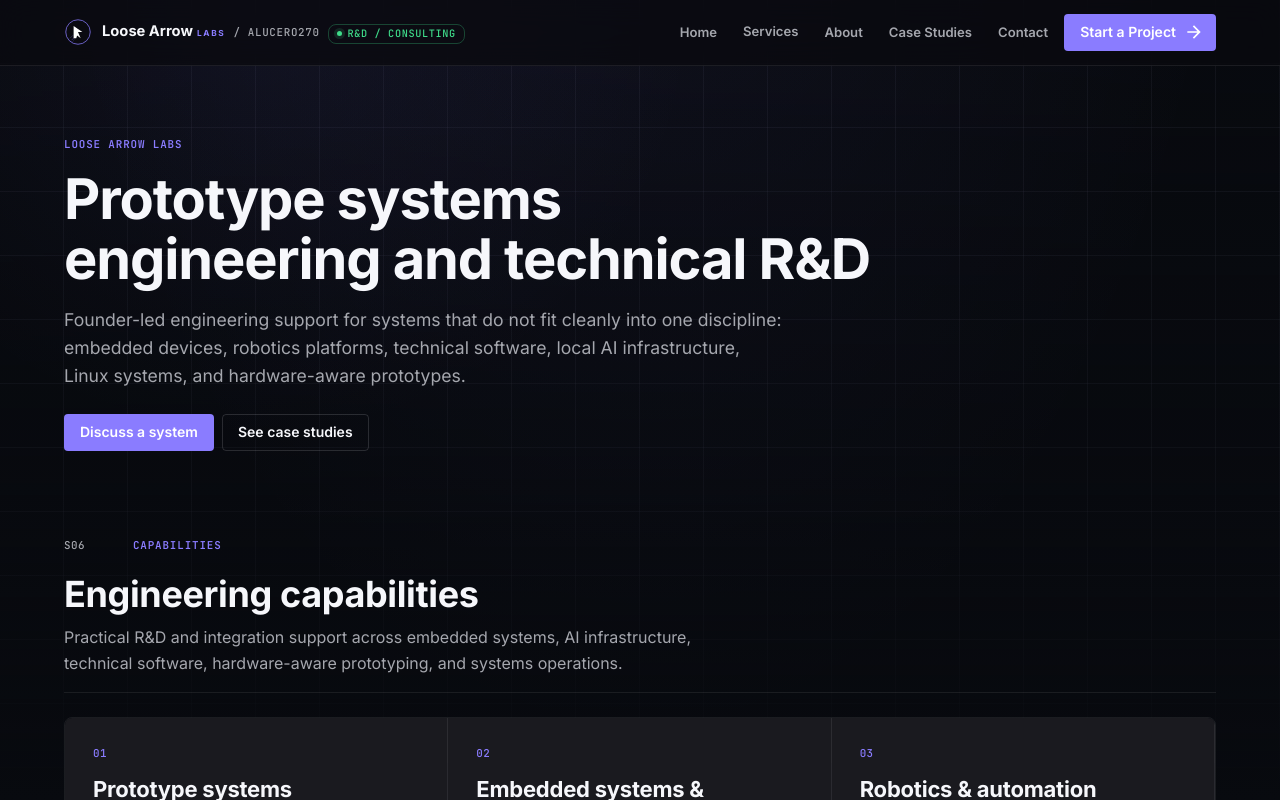
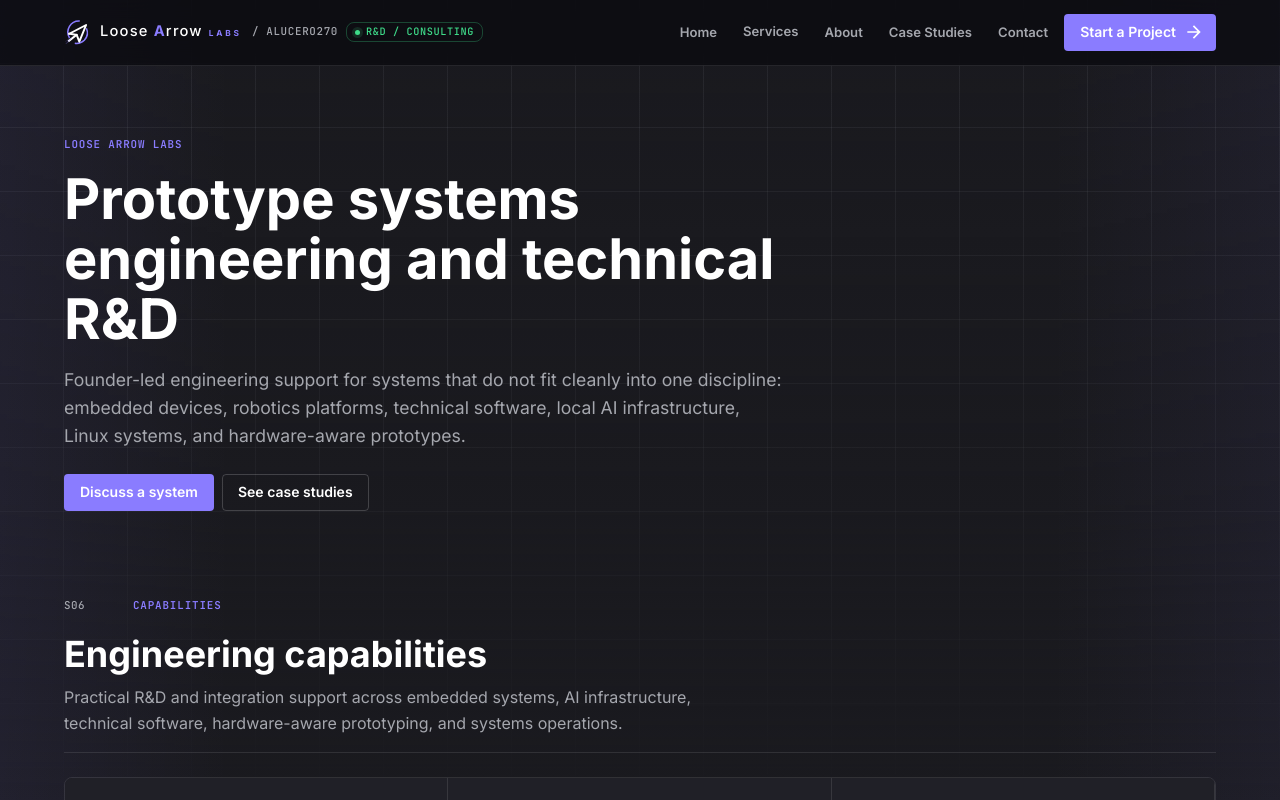
Before and after one commit to alucero270/Portfolio, a Next.js app: page /services in a window 1280 px wide. Shown: the top 800 px of the page. Built offline with nearby package versions, Linux system fonts and the light colour scheme; a web font is replaced by a local one; what @mui/material-nextjs would draw is missing.

Commit message:
Implement Loose Arrow Labs branding

```diff
--- a/src/app/globals.css
+++ b/src/app/globals.css
@@ -28,11 +28,11 @@ html {
 
 body {
   min-height: 100vh;
-  background-color: #080a0f;
+  background-color: #1a1a1f;
   background-image:
-    radial-gradient(ellipse 80% 50% at 50% -10%, rgba(138, 124, 255, 0.08), transparent 60%),
-    linear-gradient(rgba(95, 95, 122, 0.12) 1px, transparent 1px),
-    linear-gradient(90deg, rgba(95, 95, 122, 0.12) 1px, transparent 1px);
+    linear-gradient(180deg, rgba(26, 26, 31, 0) 0%, #1a1a1f 72%),
+    linear-gradient(rgba(165, 167, 174, 0.1) 1px, transparent 1px),
+    linear-gradient(90deg, rgba(165, 167, 174, 0.1) 1px, transparent 1px);
   background-position:
     center top,
     -1px -1px,
@@ -41,7 +41,7 @@ body {
     auto,
     64px 64px,
     64px 64px;
-  color: #f6f7fb;
+  color: #ffffff;
   font-family: var(--font-body);
   -webkit-font-smoothing: antialiased;
   -moz-osx-font-smoothing: grayscale;
@@ -53,8 +53,14 @@ body::before {
   inset: 0;
   pointer-events: none;
   background:
-    linear-gradient(180deg, rgba(8, 10, 15, 0) 0%, rgba(8, 10, 15, 0.34) 58%, #080a0f 100%),
-    radial-gradient(circle at 20% 0%, rgba(138, 124, 255, 0.07), transparent 34%);
+    linear-gradient(
+      90deg,
+      rgba(138, 124, 255, 0.07),
+      transparent 18%,
+      transparent 82%,
+      rgba(138, 124, 255, 0.05)
+    ),
+    linear-gradient(180deg, rgba(26, 26, 31, 0) 0%, rgba(26, 26, 31, 0.42) 64%, #1a1a1f 100%);
   z-index: -1;
 }
 
--- a/src/app/page.tsx
+++ b/src/app/page.tsx
@@ -40,18 +40,22 @@ export const metadata: Metadata = {
 
 const signalStripItems: SignalStripItem[] = [
   {
+    glyph: "chip",
     label: "Prototype systems",
     description: "Feasibility, subsystem boundaries, bench validation, and working proofs.",
   },
   {
+    glyph: "robot",
     label: "Embedded & robotics",
     description: "MCU/Linux architecture, telemetry, control interfaces, and device bring-up.",
   },
   {
+    glyph: "bolt",
     label: "AI infrastructure",
     description: "Local inference, retrieval systems, agent tooling, and deterministic workflows.",
   },
   {
+    glyph: "code",
     label: "Technical software",
     description: "Operational tools, APIs, data pipelines, dashboards, and integration services.",
   },
--- /dev/null
+++ b/src/components/atoms/brand-glyph.tsx
@@ -0,0 +1,35 @@
+import { Box } from "@mui/material";
+import type { SxProps, Theme } from "@mui/material/styles";
+
+const glyphPaths = {
+  bolt: "/images/glyphs/glyph-bolt.svg",
+  chip: "/images/glyphs/glyph-chip.svg",
+  code: "/images/glyphs/glyph-code.svg",
+  robot: "/images/glyphs/glyph-robot.svg",
+} as const;
+
+export type BrandGlyphName = keyof typeof glyphPaths;
+
+type BrandGlyphProps = {
+  name: BrandGlyphName;
+  size?: number;
+  sx?: SxProps<Theme>;
+};
+
+export function BrandGlyph({ name, size = 24, sx }: BrandGlyphProps) {
+  return (
+    <Box
+      aria-hidden="true"
+      component="span"
+      sx={{
+        bgcolor: "currentColor",
+        display: "inline-block",
+        height: size,
+        mask: `url(${glyphPaths[name]}) center / contain no-repeat`,
+        WebkitMask: `url(${glyphPaths[name]}) center / contain no-repeat`,
+        width: size,
+        ...sx,
+      }}
+    />
+  );
+}
--- a/src/components/atoms/index.ts
+++ b/src/components/atoms/index.ts
@@ -1,4 +1,5 @@
 export { ExternalLink } from "./external-link";
+export { BrandGlyph, type BrandGlyphName } from "./brand-glyph";
 export { LogoLockup } from "./logo-lockup";
 export { LogoMark } from "./logo-mark";
 export { MonoLabel } from "./mono-label";
--- a/src/components/atoms/logo-lockup.tsx
+++ b/src/components/atoms/logo-lockup.tsx
@@ -30,13 +30,18 @@ export function LogoLockup({ size = "md", showTagline = false, className, sx }:
               component="span"
               sx={{
                 fontFamily: "var(--font-display)",
-                fontWeight: 700,
+                fontWeight: 500,
                 fontSize: t.name,
+                letterSpacing: "0.08em",
                 lineHeight: 1.2,
                 color: "text.primary",
               }}
             >
-              Loose Arrow
+              Loose{" "}
+              <Box component="span" sx={{ color: "primary.main", fontWeight: 700 }}>
+                A
+              </Box>
+              rrow
             </Typography>
             <Typography
               component="span"
@@ -45,7 +50,7 @@ export function LogoLockup({ size = "md", showTagline = false, className, sx }:
                 fontFamily: "var(--font-display)",
                 fontWeight: 700,
                 fontSize: t.labs,
-                letterSpacing: "0.2em",
+                letterSpacing: "0.34em",
                 lineHeight: 1.2,
                 textTransform: "uppercase",
               }}
--- a/src/components/atoms/logo-mark.tsx
+++ b/src/components/atoms/logo-mark.tsx
@@ -24,56 +24,58 @@ export function LogoMark({ size = 32, className, sx }: LogoMarkProps) {
       <svg
         width={size}
         height={size}
-        viewBox="0 0 64 64"
+        viewBox="0 0 128 128"
         fill="none"
         xmlns="http://www.w3.org/2000/svg"
         aria-hidden="true"
       >
-        {/* Accent circle behind the arrow */}
-        <circle
-          cx="32"
-          cy="32"
-          r="28"
+        <path
+          d="M72 13.5A51 51 0 0 0 25.4 91.3"
+          stroke="#8A7CFF"
+          strokeWidth="7"
+          strokeLinecap="butt"
+        />
+        <path
+          d="M102.4 46.7a51.1 51.1 0 0 1-9.6 55.1 51 51 0 0 1-43.5 13.7"
+          stroke="#8A7CFF"
+          strokeWidth="7"
+          strokeLinecap="butt"
+        />
+        <path
+          d="M24 72 101 32 70 108 58 77 23 104"
+          stroke="#FFFFFF"
+          strokeWidth="9"
+          strokeLinecap="square"
+          strokeLinejoin="round"
+        />
+        <path
+          d="M24 72 57 77"
+          stroke="#FFFFFF"
+          strokeWidth="9"
+          strokeLinecap="square"
+          strokeLinejoin="round"
+        />
+        <path
+          d="M11 116 33 94"
+          stroke="#8A7CFF"
+          strokeWidth="3"
+          strokeLinecap="square"
+          opacity="0.58"
+        />
+        <path
+          d="M16 105 30 91"
+          stroke="#8A7CFF"
+          strokeWidth="2.5"
+          strokeLinecap="square"
+          opacity="0.42"
+        />
+        <path
+          d="M7 108 23 92"
           stroke="#8A7CFF"
           strokeWidth="2"
-          fill="none"
-          opacity="0.85"
+          strokeLinecap="square"
+          opacity="0.28"
         />
-
-        {/* Speed / brush strokes trailing lower-left */}
-        <line
-          x1="18"
-          y1="50"
-          x2="26"
-          y2="42"
-          stroke="#8A7CFF"
-          strokeWidth="1.5"
-          strokeLinecap="round"
-          opacity="0.5"
-        />
-        <line
-          x1="14"
-          y1="46"
-          x2="20"
-          y2="40"
-          stroke="#8A7CFF"
-          strokeWidth="1.5"
-          strokeLinecap="round"
-          opacity="0.35"
-        />
-        <line
-          x1="20"
-          y1="54"
-          x2="24"
-          y2="48"
-          stroke="#8A7CFF"
-          strokeWidth="1.5"
-          strokeLinecap="round"
-          opacity="0.25"
-        />
-
-        {/* Stylized arrow cursor pointing up-right */}
-        <path d="M22 46 L22 18 L42 32 L32 32 L38 46 L30 40 L28 46 Z" fill="#FFFFFF" />
       </svg>
     </Box>
   );
--- a/src/components/site-shell.tsx
+++ b/src/components/site-shell.tsx
@@ -2,7 +2,7 @@ import { ArrowForward } from "@mui/icons-material";
 import { Box, Button, Container, Stack, Typography } from "@mui/material";
 import type { ReactNode } from "react";
 
-import { LogoMark } from "@/components/atoms/logo-mark";
+import { LogoLockup } from "@/components/atoms/logo-lockup";
 import { toInternalHref } from "@/lib/routing";
 import { siteConfig } from "@/lib/site";
 
@@ -79,7 +79,7 @@ export function SiteShell({ children }: SiteShellProps) {
               spacing={1.25}
               sx={{ alignItems: "center", color: "text.primary", textDecoration: "none" }}
             >
-              <LogoMark size={28} />
+              <LogoLockup size="sm" />
               <Stack
                 direction="row"
                 spacing={1}
@@ -87,31 +87,6 @@ export function SiteShell({ children }: SiteShellProps) {
                 flexWrap="wrap"
                 sx={{ alignItems: "baseline" }}
               >
-                <Stack direction="row" spacing={0.5} sx={{ alignItems: "baseline" }}>
-                  <Typography
-                    component="span"
-                    sx={{
-                      fontFamily: "var(--font-display)",
-                      fontSize: "0.92rem",
-                      fontWeight: 700,
-                    }}
-                  >
-                    Loose Arrow
-                  </Typography>
-                  <Typography
-                    component="span"
-                    sx={{
-                      color: "#8A7CFF",
-                      fontFamily: "var(--font-display)",
-                      fontSize: "0.52rem",
-                      fontWeight: 700,
-                      letterSpacing: "0.2em",
-                      textTransform: "uppercase",
-                    }}
-                  >
-                    Labs
-                  </Typography>
-                </Stack>
                 <Typography
                   component="span"
                   variant="caption"
@@ -310,25 +285,7 @@ export function SiteShell({ children }: SiteShellProps) {
               }}
             >
               <Stack spacing={1.5}>
-                <Stack direction="row" spacing={1} sx={{ alignItems: "center" }}>
-                  <LogoMark size={24} />
-                  <Stack direction="row" spacing={0.5} sx={{ alignItems: "baseline" }}>
-                    <Typography sx={{ fontWeight: 700 }}>Loose Arrow</Typography>
-                    <Typography
-                      component="span"
-                      sx={{
-                        color: "#8A7CFF",
-                        fontFamily: "var(--font-display)",
-                        fontSize: "0.58rem",
-                        fontWeight: 700,
-                        letterSpacing: "0.2em",
-                        textTransform: "uppercase",
-                      }}
-                    >
-                      Labs
-                    </Typography>
-                  </Stack>
-                </Stack>
+                <LogoLockup size="sm" showTagline />
                 <Typography color="text.secondary" variant="body2" sx={{ maxWidth: 320 }}>
                   {siteConfig.studioName} is a founder-led engineering studio for prototype systems,
                   embedded integration, technical software, AI infrastructure, and practical R&D.
--- a/src/theme/theme.ts
+++ b/src/theme/theme.ts
@@ -3,22 +3,22 @@ import { createTheme } from "@mui/material/styles";
 // Design system tokens from Loose Arrow Labs
 const brandTokens = {
   // Surfaces
-  background: "#080a0f",
-  surface0: "#080a0f",
-  surface1: "#1a1a1f",
-  surface1Hover: "#1f1f25",
-  surface2: "#2b2b33",
-  surface3: "#353540",
+  background: "#1A1A1F",
+  surface0: "#1A1A1F",
+  surface1: "#202027",
+  surface1Hover: "#24242B",
+  surface2: "#2B2B33",
+  surface3: "#34343D",
 
   // Foreground
-  fgPrimary: "#f6f7fb",
-  fgSecondary: "#a5a7ae",
-  fgTertiary: "rgba(246, 247, 251, 0.55)",
+  fgPrimary: "#FFFFFF",
+  fgSecondary: "#A5A7AE",
+  fgTertiary: "rgba(255, 255, 255, 0.55)",
 
   // Borders
-  border1: "rgba(246, 247, 251, 0.08)",
-  border2: "rgba(246, 247, 251, 0.14)",
-  borderStrong: "rgba(246, 247, 251, 0.22)",
+  border1: "rgba(255, 255, 255, 0.1)",
+  border2: "rgba(255, 255, 255, 0.18)",
+  borderStrong: "rgba(255, 255, 255, 0.28)",
 
   // Accent (brand violet)
   accent: "#8a7cff",
@@ -71,7 +71,7 @@ export const theme = createTheme({
       fontWeight: 700,
       fontSize: "3.5rem",
       lineHeight: 1.067,
-      letterSpacing: "-0.02em",
+      letterSpacing: 0,
       "@media (max-width:900px)": {
         fontSize: "2.25rem",
         lineHeight: 1.2,
@@ -82,7 +82,7 @@ export const theme = createTheme({
       fontWeight: 700,
       fontSize: "2.25rem",
       lineHeight: 1.222,
-      letterSpacing: "-0.01em",
+      letterSpacing: 0,
       "@media (max-width:900px)": {
         fontSize: "1.5rem",
         lineHeight: 1.333,
@@ -93,7 +93,7 @@ export const theme = createTheme({
       fontWeight: 600,
       fontSize: "1.25rem",
       lineHeight: 1.4,
-      letterSpacing: "-0.005em",
+      letterSpacing: 0,
     },
     h4: {
       fontFamily: "var(--font-display)",
```
Also changed, not shown: src/components/organisms/authority-hero.tsx (+75 -10 lines), src/components/organisms/signal-strip-section.tsx (+10 -4 lines).
